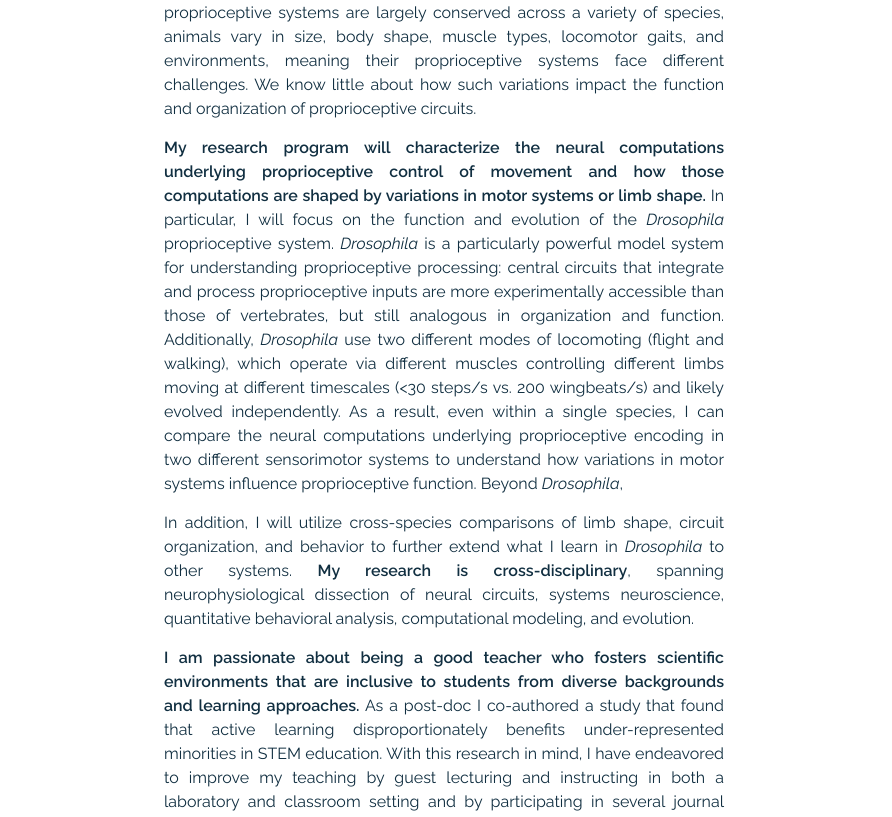
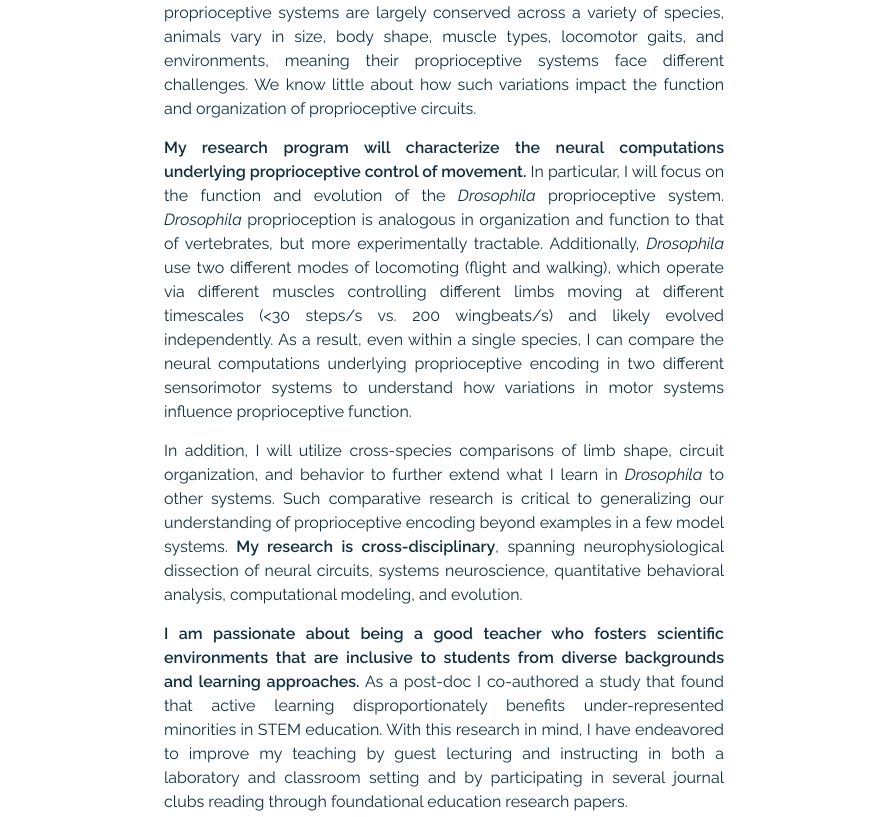
Before and after one commit to sagrawal/sagrawal.github.io, a plain HTML site: page index.html in a window 1280 px wide. Shown: the part 500-1317 px from the top of the page, 388-1280 px from the left. Drawn offline with Linux system fonts and the light colour scheme.

Commit message:
typos on main page

```diff
--- a/index.html
+++ b/index.html
@@ -23,6 +23,7 @@
 <meta property="og:description" content="Welcome" />
 <meta property="og:type" content="website" />
 <meta property="og:url" content="https://sagrawal.github.io/" />
+<meta property="og:image" content="https://sagrawal.github.io/images/summary.jpg" />
 <meta property="og:updated_time" content="2020-05-02T19:47:09+02:00" />
 
   <meta itemprop="name" content="Welcome">
@@ -138,8 +139,8 @@
 
 <h2 id="my-long-term-goal-is-to-gain-a-complete-mechanistic-understanding-of-the-function-and-evolution-of-our-proprioceptive-sensory-system">My long-term goal is to gain a complete mechanistic understanding of the function and evolution of our proprioceptive sensory system.</h2>
 <p><strong>Proprioception, our sense of the position and movement of our bodies, is essential for almost all coordinated movement throughout the animal kingdom</strong>. disorders of proprioceptive processing can lead to difficulties with balance, muscle paralysis, and impaired motor coordination and motor learning. However, while comparative work suggests that functionally, proprioceptive systems are largely conserved across a variety of species, animals vary in size, body shape, muscle types, locomotor gaits, and environments, meaning their proprioceptive systems face different challenges. We know little about how such variations impact the function and organization of proprioceptive circuits.</p>
-<p><strong>My research program will characterize the neural computations underlying proprioceptive control of movement and how those computations are shaped by variations in motor systems or limb shape.</strong> In particular, I will focus on the function and evolution of the <em>Drosophila</em> proprioceptive system. <em>Drosophila</em> is a particularly powerful model system for understanding proprioceptive processing: central circuits that integrate and process proprioceptive inputs are more experimentally accessible than those of vertebrates, but still analogous in organization and function. Additionally, <em>Drosophila</em> use two different modes of locomoting (flight and walking), which operate via different muscles controlling different limbs moving at different timescales (&lt;30 steps/s vs. 200 wingbeats/s) and likely evolved independently. As a result, even within a single species, I can compare the neural computations underlying proprioceptive encoding in two different sensorimotor systems to understand how variations in motor systems influence proprioceptive function. Beyond <em>Drosophila</em>,</p>
-<p>In addition, I will utilize cross-species comparisons of limb shape, circuit organization, and behavior to further extend what I learn in <em>Drosophila</em> to other systems. <strong>My research is cross-disciplinary</strong>, spanning neurophysiological dissection of neural circuits, systems neuroscience, quantitative behavioral analysis, computational modeling, and evolution.</p>
+<p><strong>My research program will characterize the neural computations underlying proprioceptive control of movement.</strong> In particular, I will focus on the function and evolution of the <em>Drosophila</em> proprioceptive system. <em>Drosophila</em> proprioception is analogous in organization and function to that of vertebrates, but more experimentally tractable. Additionally, <em>Drosophila</em> use two different modes of locomoting (flight and walking), which operate via different muscles controlling different limbs moving at different timescales (&lt;30 steps/s vs. 200 wingbeats/s) and likely evolved independently. As a result, even within a single species, I can compare the neural computations underlying proprioceptive encoding in two different sensorimotor systems to understand how variations in motor systems influence proprioceptive function.</p>
+<p>In addition, I will utilize cross-species comparisons of limb shape, circuit organization, and behavior to further extend what I learn in <em>Drosophila</em> to other systems. Such comparative research is critical to generalizing our understanding of proprioceptive encoding beyond examples in a few model systems. <strong>My research is cross-disciplinary</strong>, spanning neurophysiological dissection of neural circuits, systems neuroscience, quantitative behavioral analysis, computational modeling, and evolution.</p>
 <p><strong>I am passionate about being a good teacher who fosters scientific environments that are inclusive to students from diverse backgrounds and learning approaches.</strong> As a post-doc I co-authored a study that found that active learning disproportionately benefits under-represented minorities in STEM education. With this research in mind, I have endeavored to improve my teaching by guest lecturing and instructing in both a laboratory and classroom setting and by participating in several journal clubs reading through foundational education research papers.</p>
 
 
```
